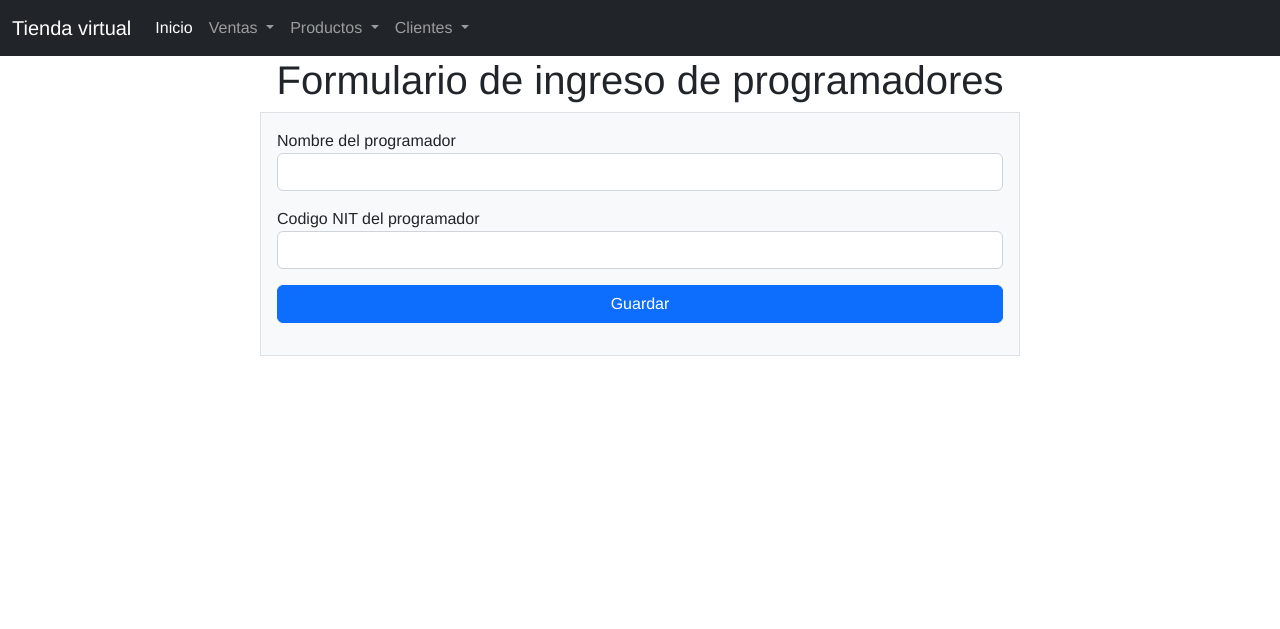
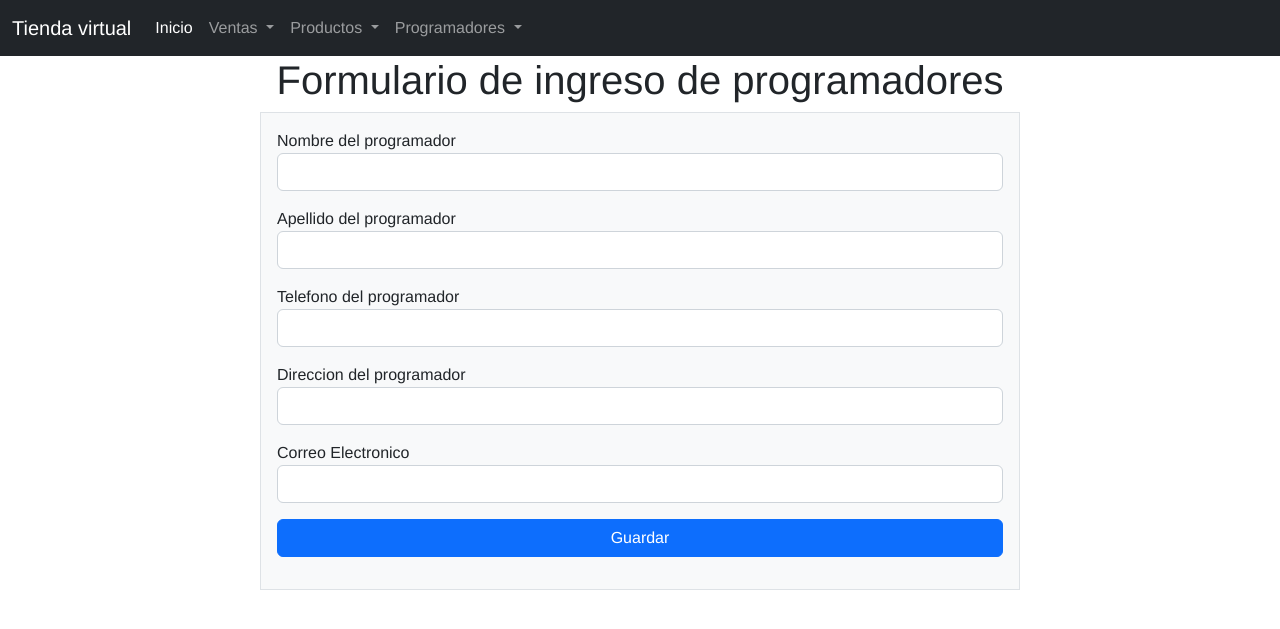
Before and after one commit to Howie1288/Final_Alvarado, a PHP site: page /Final_Alvarado/vistas/programadores/index.php in a window 1280 px wide. Shown: the top 629 px of the page. Run offline with PHP 8.4, Linux system fonts and the light colour scheme.

Commit message:
C racion de  programadores

```diff
--- a/includes/navbar.php
+++ b/includes/navbar.php
@@ -40,14 +40,14 @@
                 </li>
                 <li class="nav-item dropdown">
                     <a class="nav-link dropdown-toggle" href="#" role="button" data-bs-toggle="dropdown" aria-expanded="false">
-                        Clientes
+                        Programadores
                     </a>
                     <ul class="dropdown-menu bg-dark">
                         <li class="nav-item">
-                            <a class="nav-link" href="/Final_Alvarado/vistas/clientes/index.php">Crear cliente</a>
+                            <a class="nav-link" href="/Final_Alvarado/vistas/programadores/index.php">Crear Programador</a>
                         </li>
                         <li class="nav-item">
-                            <a class="nav-link" href="/Final_Alvarado/vistas/clientes/buscar.php">Buscar cliente</a>
+                            <a class="nav-link" href="/Final_Alvarado/vistas/programadores/buscar.php">Buscar programador</a>
                         </li>
                     </ul>
                 </li>
--- a/vistas/programadores/index.php
+++ b/vistas/programadores/index.php
@@ -1,21 +1,45 @@
-<?php include_once '../../includes/header.php'?>
-<?php include_once '../../includes/navbar.php'?>
+<?php include_once '../../includes/header.php' ?>
+<?php include_once '../../includes/navbar.php' ?>
 <div class="container">
     <h1 class="text-center">Formulario de ingreso de programadores</h1>
     <div class="row justify-content-center">
         <form action="/Final_Alvarado/controladores/Programadores/guardar.php" method="POST" class="col-lg-8 border bg-light p-3">
             <div class="row mb-3">
                 <div class="col">
-                    <label for="cliente_nombre">Nombre del programador</label>
-                        <input type="text" name="cliente_nombre" id="cliente_nombre" class="form-control">
+                    <label for="nombre">Nombre del programador</label>
+                    <input type="text" name="nombre" id="nombre" class="form-control">
                 </div>
             </div>
+
             <div class="row mb-3">
                 <div class="col">
-                        <label for="cliente_nit">Codigo NIT del programador</label>
-                        <input type="text" name="cliente_nit" id="cliente_nit" class="form-control">
+                    <label for="apellido">Apellido del programador</label>
+                    <input type="text" name="apellido" id="apellido" class="form-control">
                 </div>
             </div>
+
+
+            <div class="row mb-3">
+                <div class="col">
+                    <label for="telefono">Telefono del programador</label>
+                    <input type="number" name="telefono" id="telefono" class="form-control">
+                </div>
+            </div>
+
+            <div class="row mb-3">
+                <div class="col">
+                    <label for="direccion">Direccion del programador</label>
+                    <input type="text" name="direccion" id="direccion" class="form-control">
+                </div>
+            </div>
+
+            <div class="row mb-3">
+                <div class="col">
+                    <label for="correo">Correo Electronico</label>
+                    <input type="email" name="correo" id="correo" class="form-control">
+                </div>
+            </div>
+
             <div class="row mb-3">
                 <div class="col">
                     <button type="submit" class="btn btn-primary w-100">Guardar</button>
@@ -24,4 +48,4 @@
         </form>
     </div>
 </div>
-<?php include_once '../../includes/footer.php'?>
+<?php include_once '../../includes/footer.php' ?>
```
Also changed, not shown: vistas/programadores/buscar.php (+4 -4 lines). Lines whose indentation alone changed are shown as unchanged.
